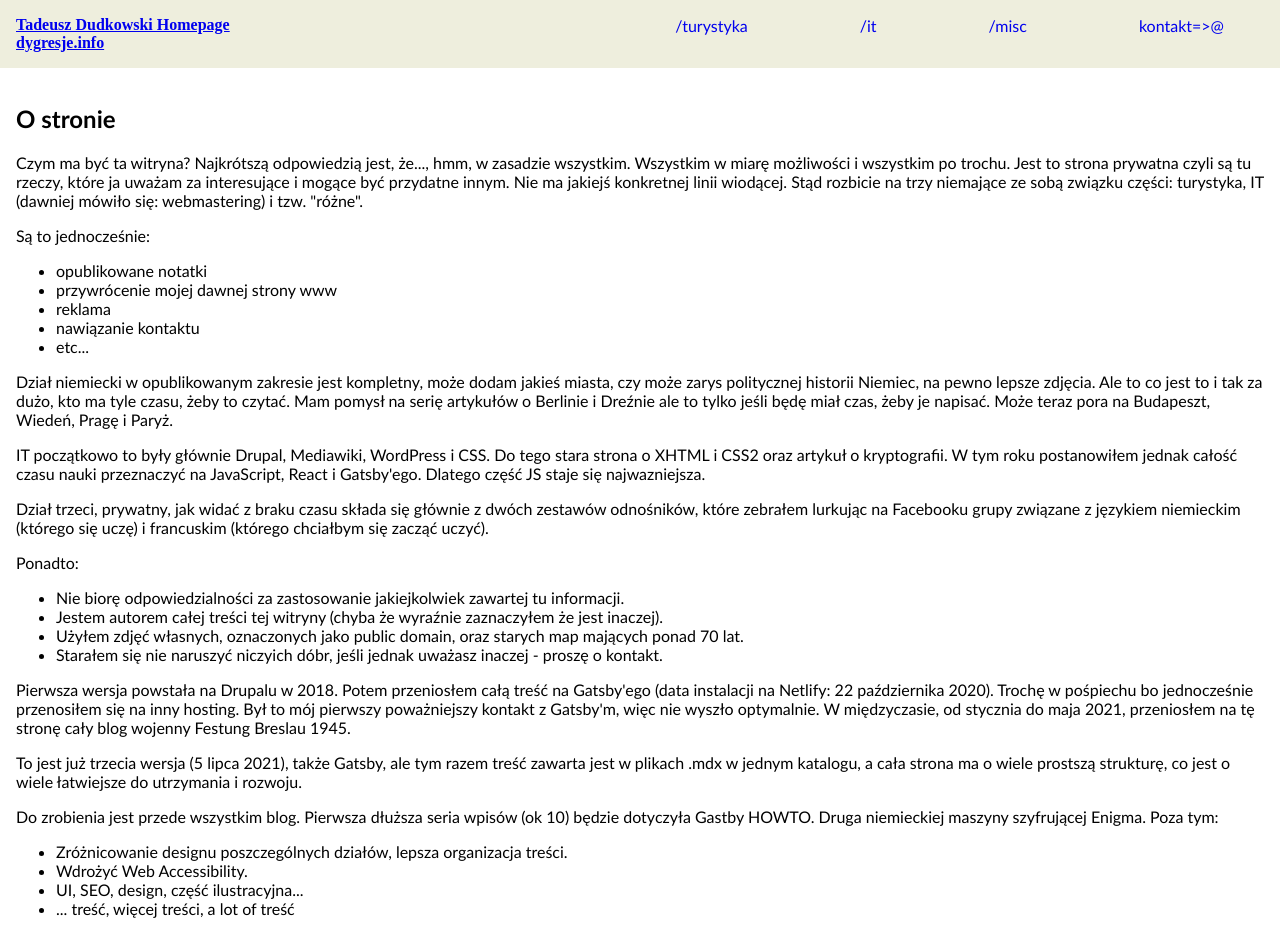
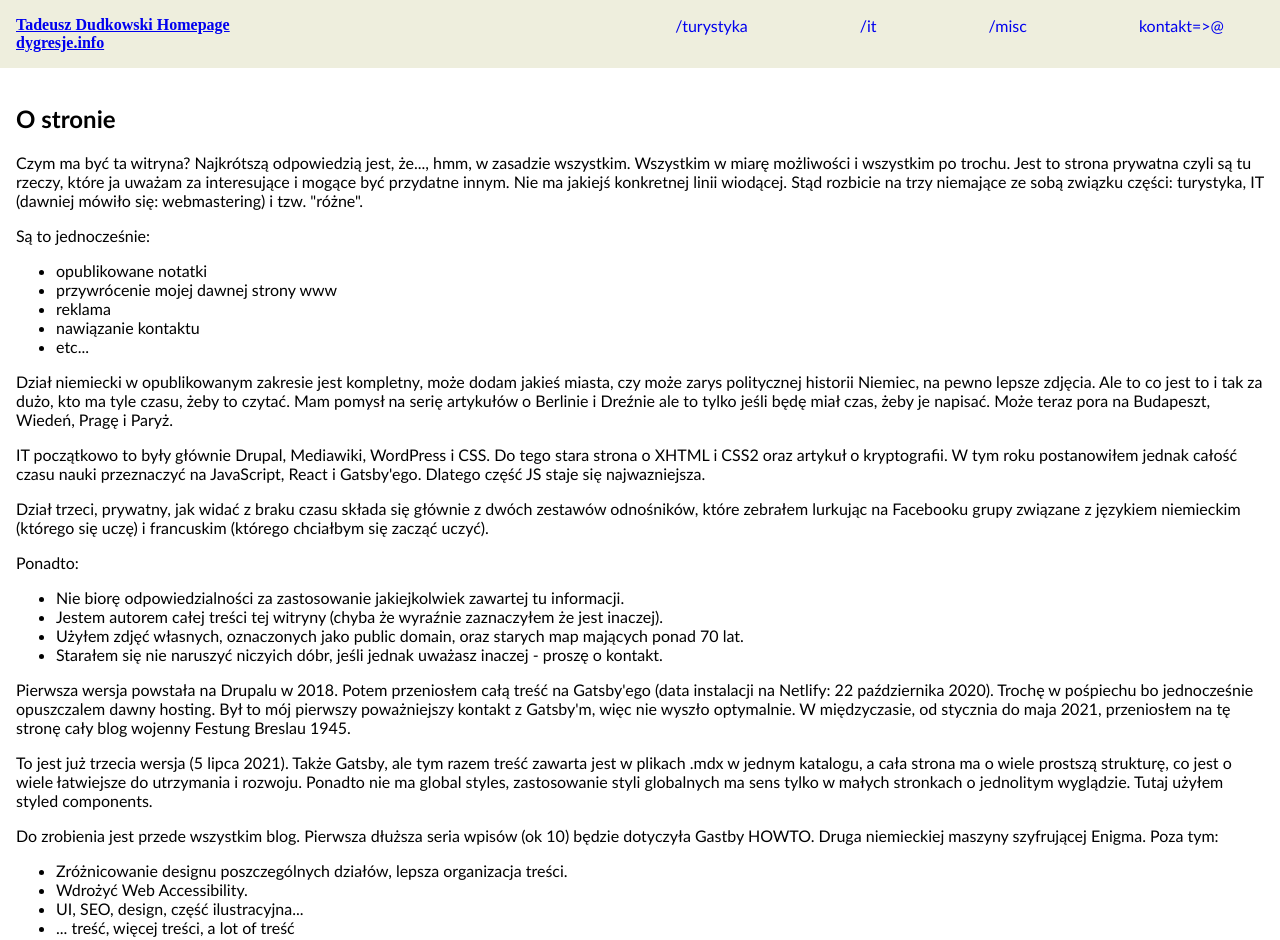
Before and after one commit to tdudkowski/gatsby-homepage, a Gatsby site: page /o-stronie in a window 1280 px wide. Shown: the top 940 px of the page. Built offline with nearby package versions, Linux system fonts and the light colour scheme; Gatsby itself is replaced by a stand-in of ours.

Commit message:
update content

```diff
--- a/gatsby-config.js
+++ b/gatsby-config.js
@@ -1,5 +1,6 @@
 require("dotenv").config({
-    path: `.env.${process.env.GA_ID}`,
+    // path: `.env.${process.env.GA_ID}`,
+    path: `.env`, // or '.env'
 })
 
 module.exports = {
@@ -213,7 +214,7 @@ module.exports = {
                 // This object gets passed directly to the gtag config command
                 // This config will be shared across all trackingIds
                 gtagConfig: {
-                    optimize_id: "OPT_CONTAINER_ID",
+                    // optimize_id: "OPT_CONTAINER_ID",
                     anonymize_ip: true,
                     cookie_expires: 0,
                 },
--- a/src/pages/o-stronie.js
+++ b/src/pages/o-stronie.js
@@ -31,9 +31,9 @@ const AboutSite = () => {
                     <li>Starałem się nie naruszyć niczyich dóbr, jeśli jednak uważasz inaczej - proszę o kontakt.</li>
                 </ul>
 
-                <p>Pierwsza wersja powstała na Drupalu w 2018. Potem przeniosłem całą treść na Gatsby'ego (data instalacji na Netlify: 22 października 2020). Trochę w pośpiechu bo jednocześnie przenosiłem się na inny hosting. Był to mój pierwszy poważniejszy kontakt z Gatsby'm, więc nie wyszło optymalnie. W międzyczasie, od stycznia do maja 2021, przeniosłem na tę stronę cały blog wojenny Festung Breslau 1945.</p>
+                <p>Pierwsza wersja powstała na Drupalu w 2018. Potem przeniosłem całą treść na Gatsby'ego (data instalacji na Netlify: 22 października 2020). Trochę w pośpiechu bo jednocześnie opuszczalem dawny hosting. Był to mój pierwszy poważniejszy kontakt z Gatsby'm, więc nie wyszło optymalnie. W międzyczasie, od stycznia do maja 2021, przeniosłem na tę stronę cały blog wojenny Festung Breslau 1945.</p>
 
-                <p>To jest już trzecia wersja (5 lipca 2021), także Gatsby, ale tym razem treść zawarta jest w plikach .mdx w jednym katalogu, a cała strona ma o wiele prostszą strukturę, co jest o wiele łatwiejsze do utrzymania i rozwoju.</p>
+                <p>To jest już trzecia wersja (5 lipca 2021). Także Gatsby, ale tym razem treść zawarta jest w plikach .mdx w jednym katalogu, a cała strona ma o wiele prostszą strukturę, co jest o wiele łatwiejsze do utrzymania i rozwoju. Ponadto nie ma global styles, zastosowanie styli globalnych ma sens tylko w małych stronkach o jednolitym wyglądzie. Tutaj użyłem styled components.</p>
 
                 <p>Do zrobienia jest przede wszystkim blog. Pierwsza dłuższa seria wpisów (ok 10) będzie dotyczyła Gastby HOWTO. Druga niemieckiej maszyny szyfrującej Enigma. Poza tym:</p>
 
```
